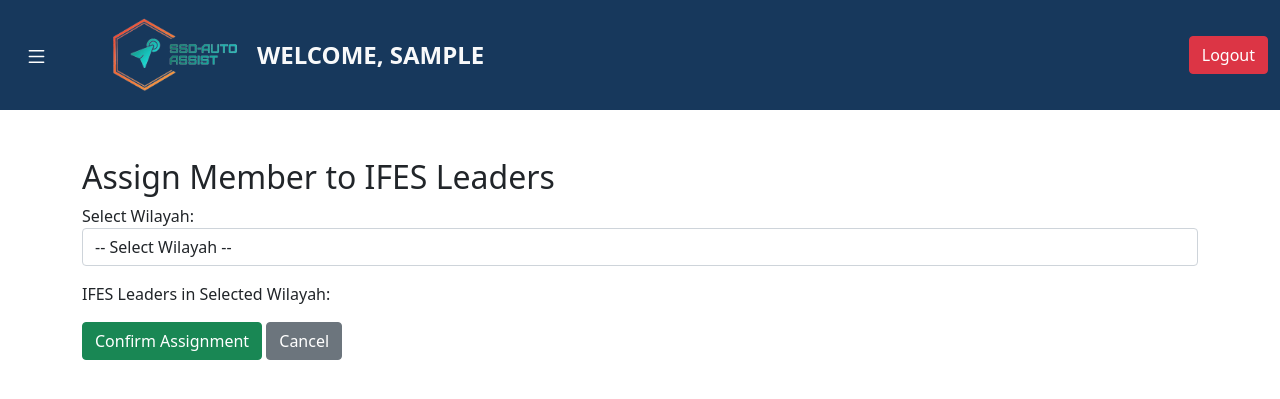
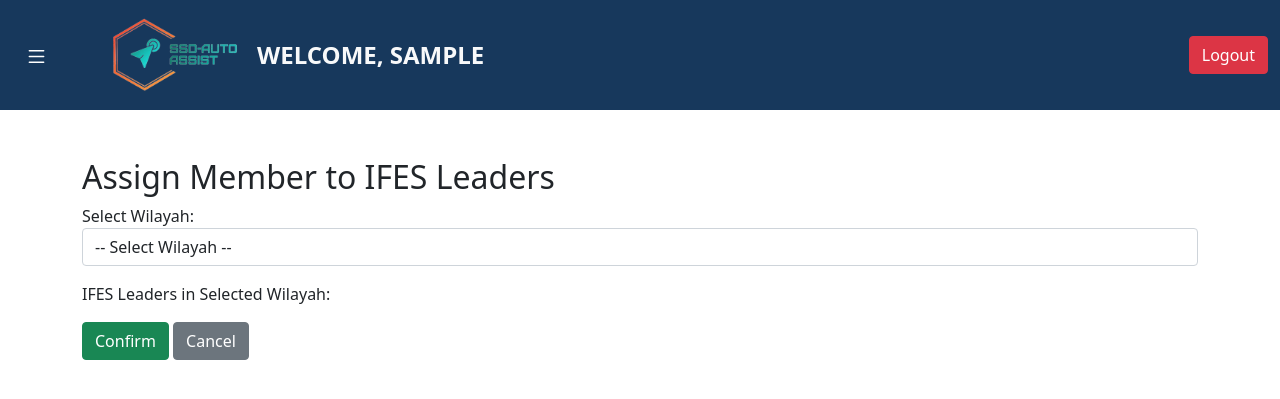
Before and after one commit to fymran/sso_aa, a Flask app: page /assign_team/1 in a window 1280 px wide. Shown: the top 399 px of the page. Run offline with Flask 3, Linux system fonts and the light colour scheme; the visitor is signed in with stand-in values (Sample User, id 1); data that the repository does not hold is empty.

Commit message:
Update assign_team.html

```diff
--- a/templates/admin/assign_team.html
+++ b/templates/admin/assign_team.html
@@ -39,7 +39,7 @@
                 <!-- List of IFES leaders will be dynamically loaded here -->
             </div>
         </div>
-        <button type="submit" class="btn btn-success mt-3">Confirm Assignment</button>
+        <button type="submit" class="btn btn-success mt-3">Confirm</button>
         <a href="/members" class="btn btn-secondary mt-3">Cancel</a>
     </form>
 </div>
```
